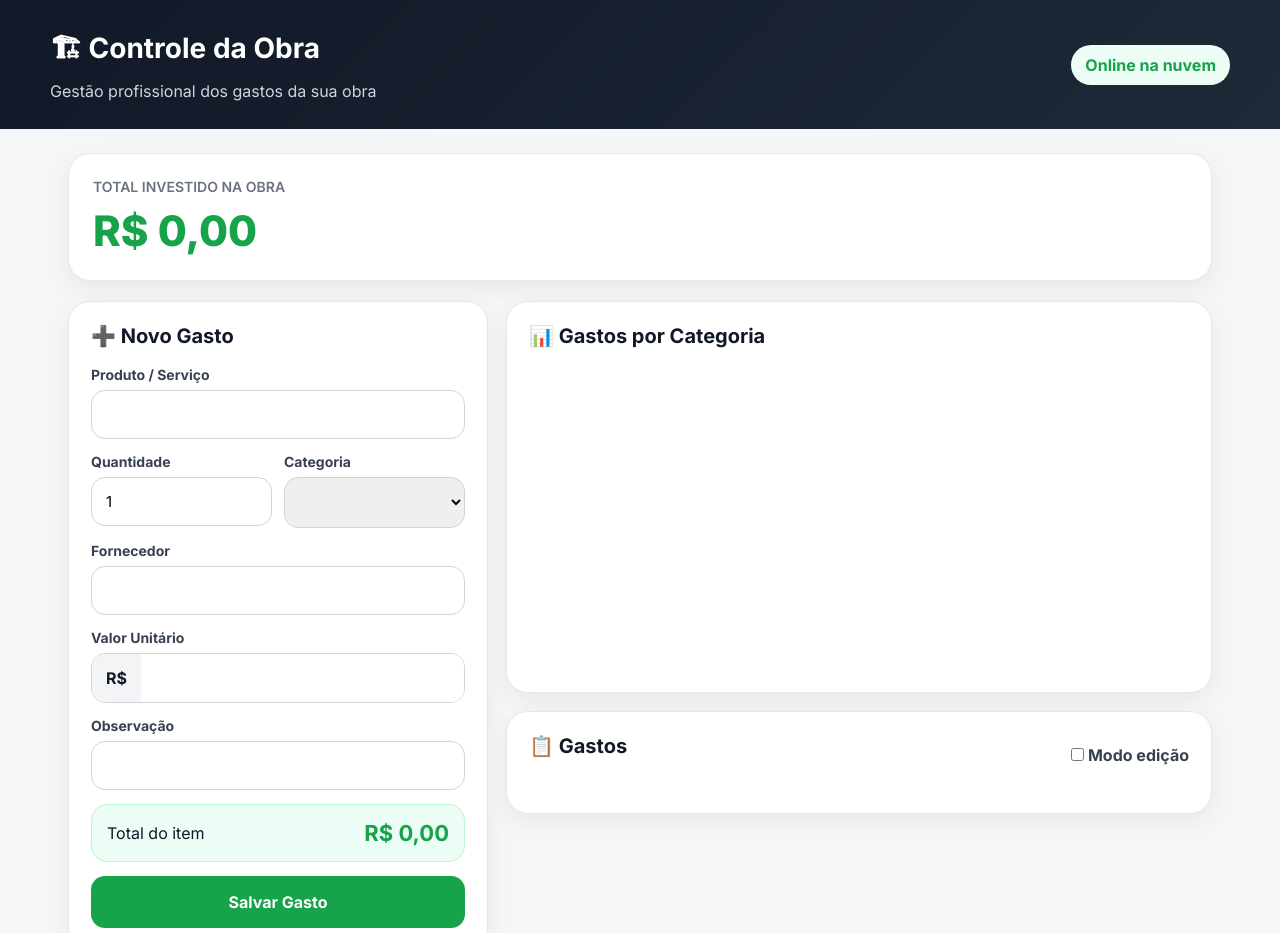
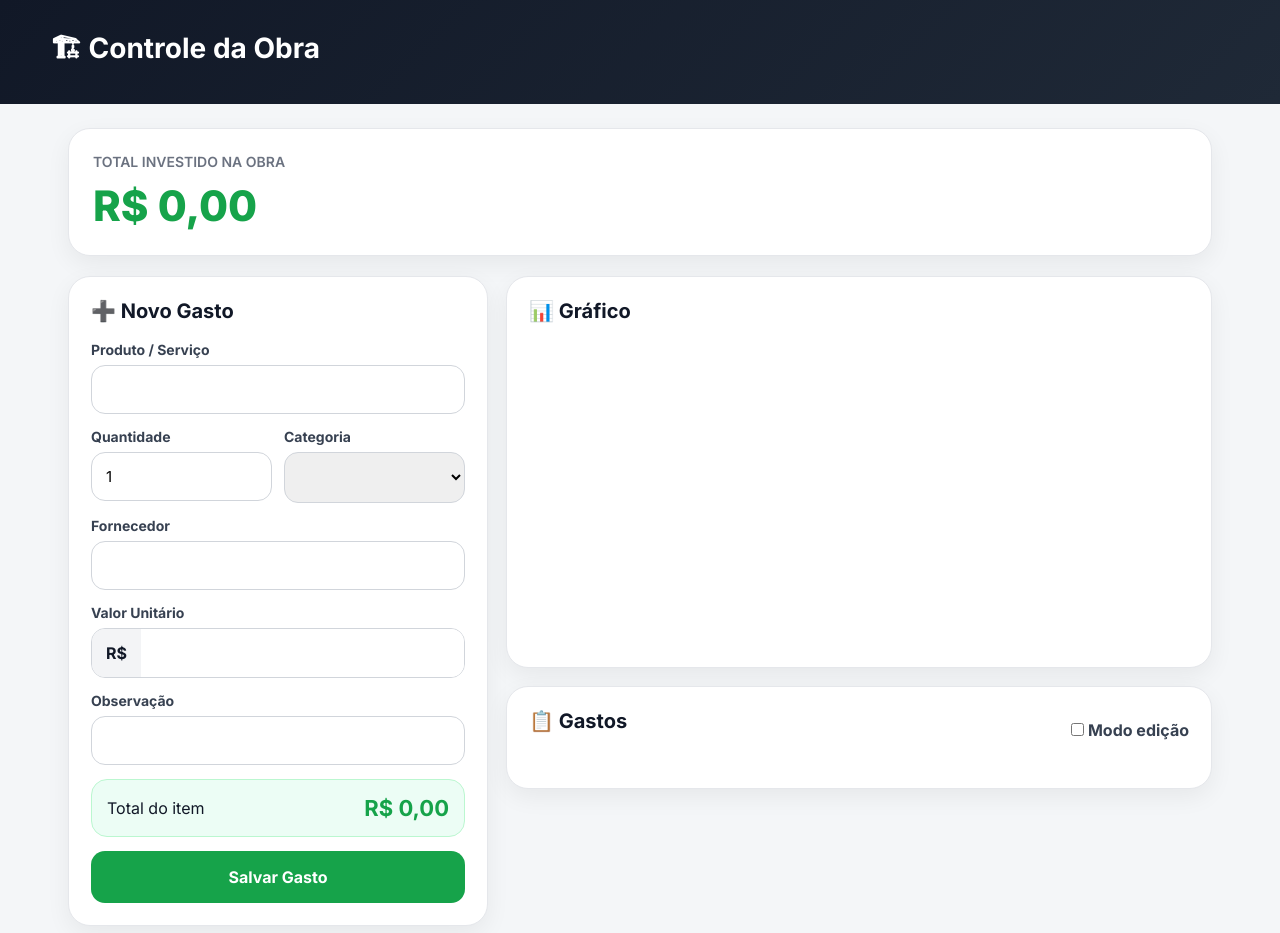
Before and after one commit to Paulojunior044/controle-obra, a plain HTML site: page index.html in a window 1280 px wide. Shown: the top 933 px of the page. Drawn offline with nearby package versions, Linux system fonts and the light colour scheme; no server answers.

Commit message:
Ajustes finais no layout profissional

```diff
--- a/index.html
+++ b/index.html
@@ -410,9 +410,8 @@ canvas{
     <div class="header-content">
         <div>
             <h1>🏗 Controle da Obra</h1>
-            <p>Gestão profissional dos gastos da sua obra</p>
+
         </div>
-        <div class="badge">Online na nuvem</div>
     </div>
 </div>
 
@@ -475,7 +474,7 @@ canvas{
 
 <div>
     <div class="box">
-        <h2>📊 Gastos por Categoria</h2>
+        <h2>📊 Gráfico</h2>
         <canvas id="grafico"></canvas>
     </div>
 
```
